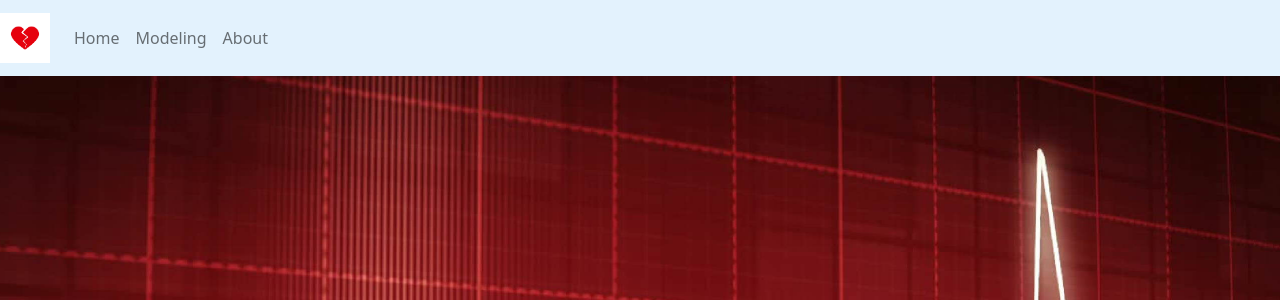
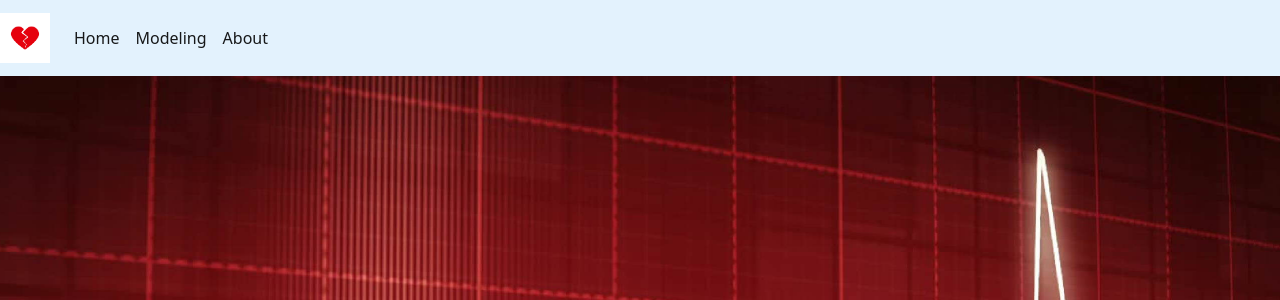
Before and after one commit to radioactivearm/Heart-Disease-ML, a Flask app: page / in a window 1280 px wide. Shown: the top 300 px of the page. Run offline with Flask 2, Linux system fonts and the light colour scheme; parts of the project's set-up code (start-up, migrations or seed data) failed here and were passed over; some libraries are stand-ins or nearby versions.

Commit message:
changed link color

```diff
--- a/templates/about.html
+++ b/templates/about.html
@@ -23,13 +23,13 @@
         <div class="collapse navbar-collapse" id="navbarNavDropdown">
           <ul class="navbar-nav">
             <li class="nav-item active">
-              <a class="nav-link" href="index.html">Home</a>
+              <a class="nav-link active" href="index.html">Home</a>
             </li>
             <li class="nav-item">
-              <a class="nav-link" href="secondpage.html">Modeling</a>
+              <a class="nav-link active" href="secondpage.html">Modeling</a>
             </li>
             <li class="nav-item">
-              <a class="nav-link" href="about.html">About</a>
+              <a class="nav-link active" href="about.html">About</a>
             </li>
           </ul>
         </div>
--- a/templates/index.html
+++ b/templates/index.html
@@ -26,13 +26,13 @@
         <div class="collapse navbar-collapse" id="navbarNavDropdown">
           <ul class="navbar-nav">
             <li class="nav-item active">
-              <a class="nav-link" href="index.html">Home</a>
+              <a class="nav-link active" href="index.html">Home</a>
             </li>
             <li class="nav-item">
-              <a class="nav-link" href="secondpage.html" >Modeling</a>
+              <a class="nav-link active" href="secondpage.html" >Modeling</a>
             </li>
             <li class="nav-item">
-              <a class="nav-link" href="about.html">About</a>
+              <a class="nav-link active" href="about.html">About</a>
             </li>
           </ul>
         </div>
--- a/templates/secondpage.html
+++ b/templates/secondpage.html
@@ -23,13 +23,13 @@
         <div class="collapse navbar-collapse" id="navbarNavDropdown">
           <ul class="navbar-nav">
             <li class="nav-item active">
-              <a class="nav-link" href="index.html">Home</a>
+              <a class="nav-link active" href="index.html">Home</a>
             </li>
             <li class="nav-item">
-              <a class="nav-link" href="secondpage.html">Modeling</a>
+              <a class="nav-link active" href="secondpage.html">Modeling</a>
             </li>
             <li class="nav-item">
-              <a class="nav-link" href="about.html">About</a>
+              <a class="nav-link active" href="about.html">About</a>
             </li>
           </ul>
         </div>
```
